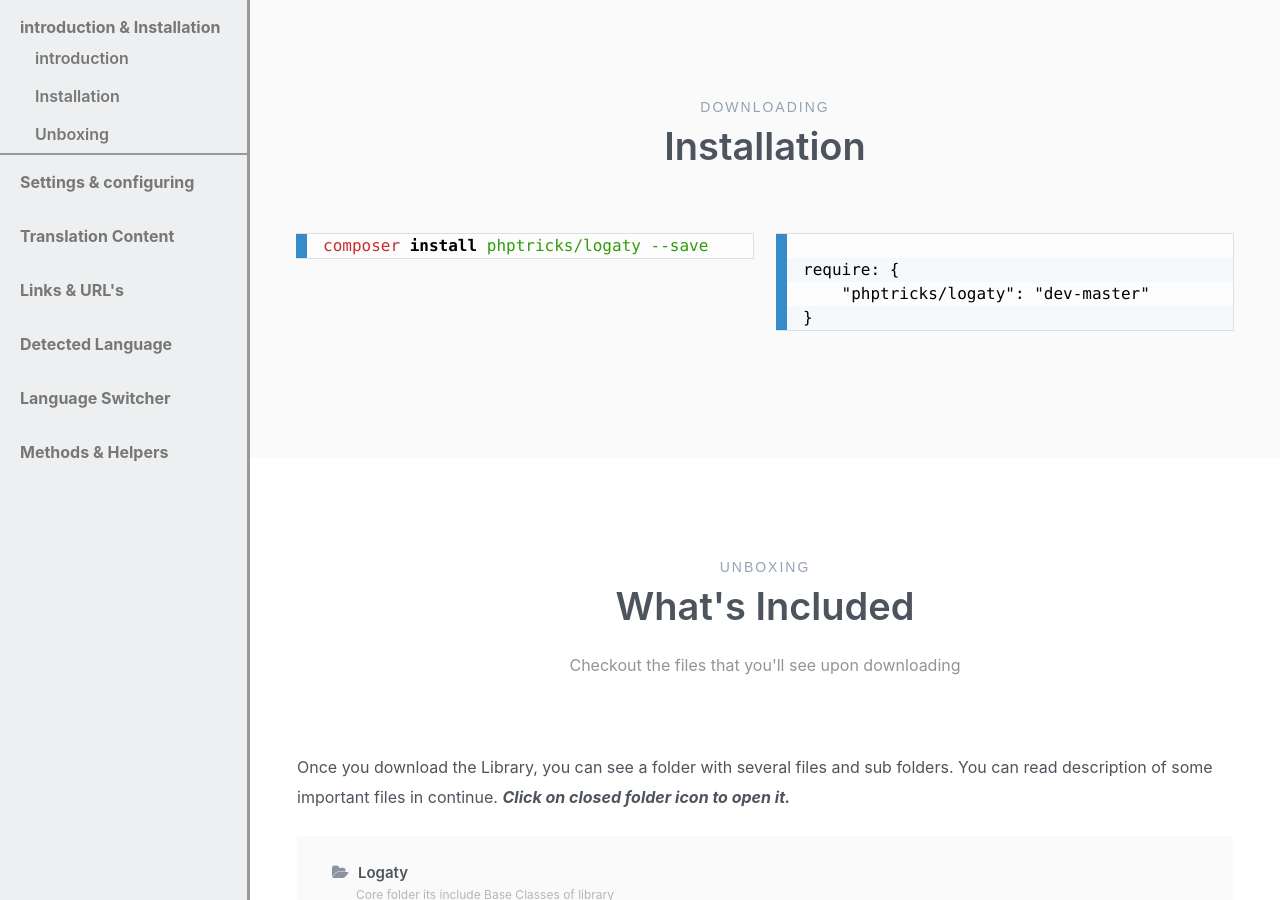
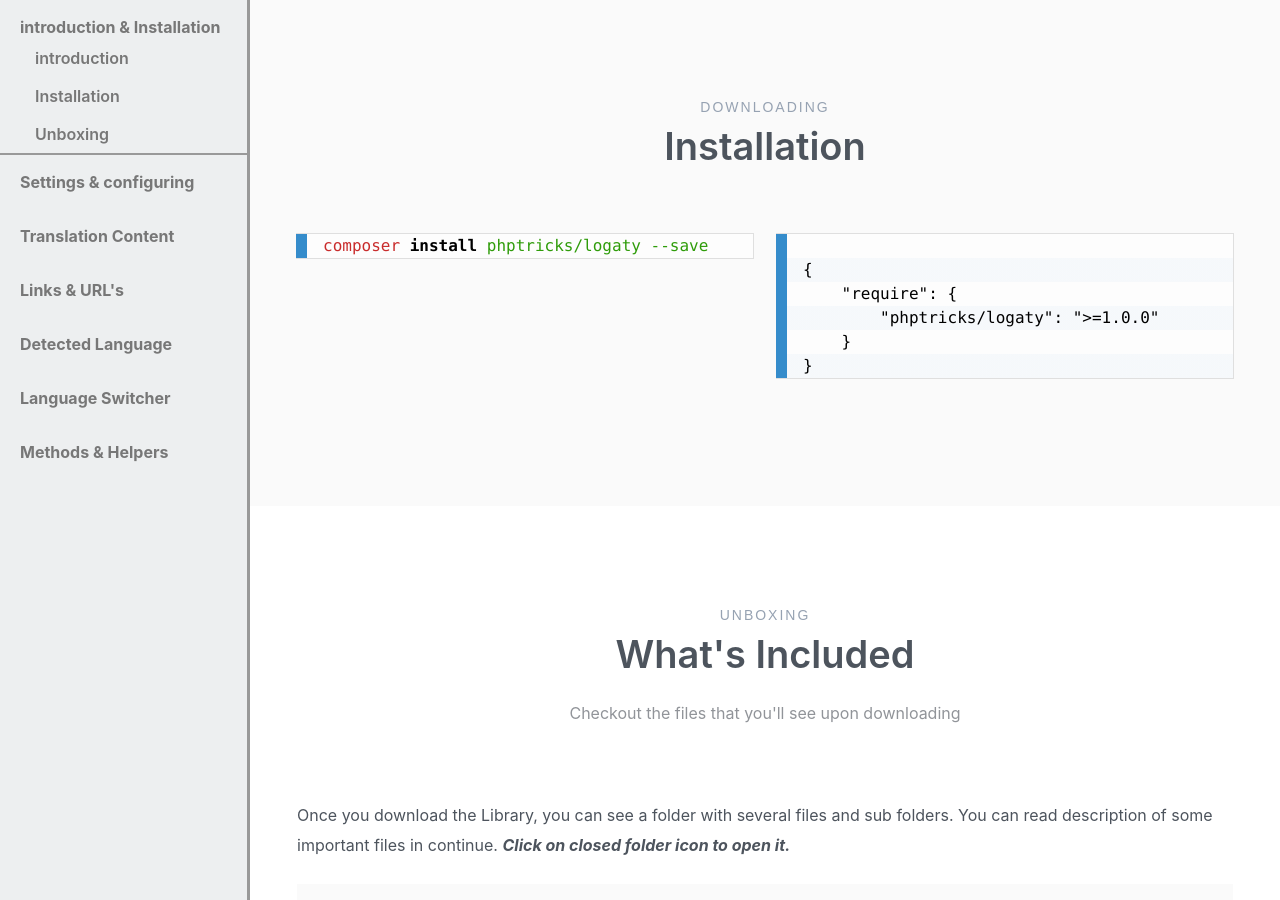
Before and after one commit to anzawi/logaty, a Jekyll site: the page built from docs/documentation/intro-install.html, in a window 1280 px wide and 900 px high, scrolled down 705 px. Built offline with Jekyll 4.4.1, drawn with Linux system fonts in a browser that asks for light colours; a script that is not in the unit is left out.

Commit message:
Update intro-install.html

```diff
--- a/docs/documentation/intro-install.html
+++ b/docs/documentation/intro-install.html
@@ -99,8 +99,10 @@ title: Introduction & Installing
             <div class="column">
 <pre>
 <code class="language-json">
-require: {
-    "phptricks/logaty": "dev-master"
+{
+	"require": {
+		"phptricks/logaty": ">=1.0.0"
+	}
 }
 </code>
 </pre>
```
